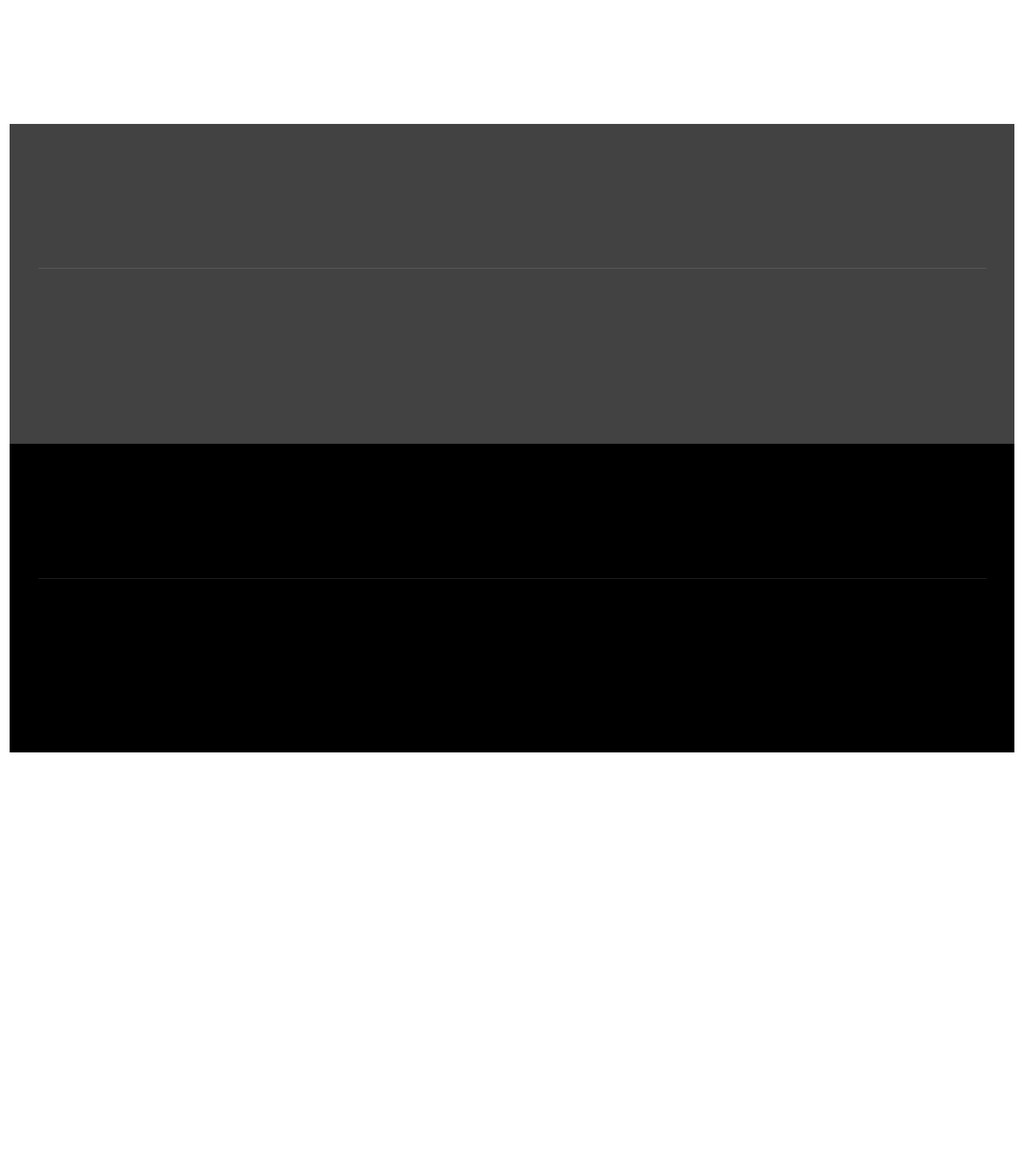
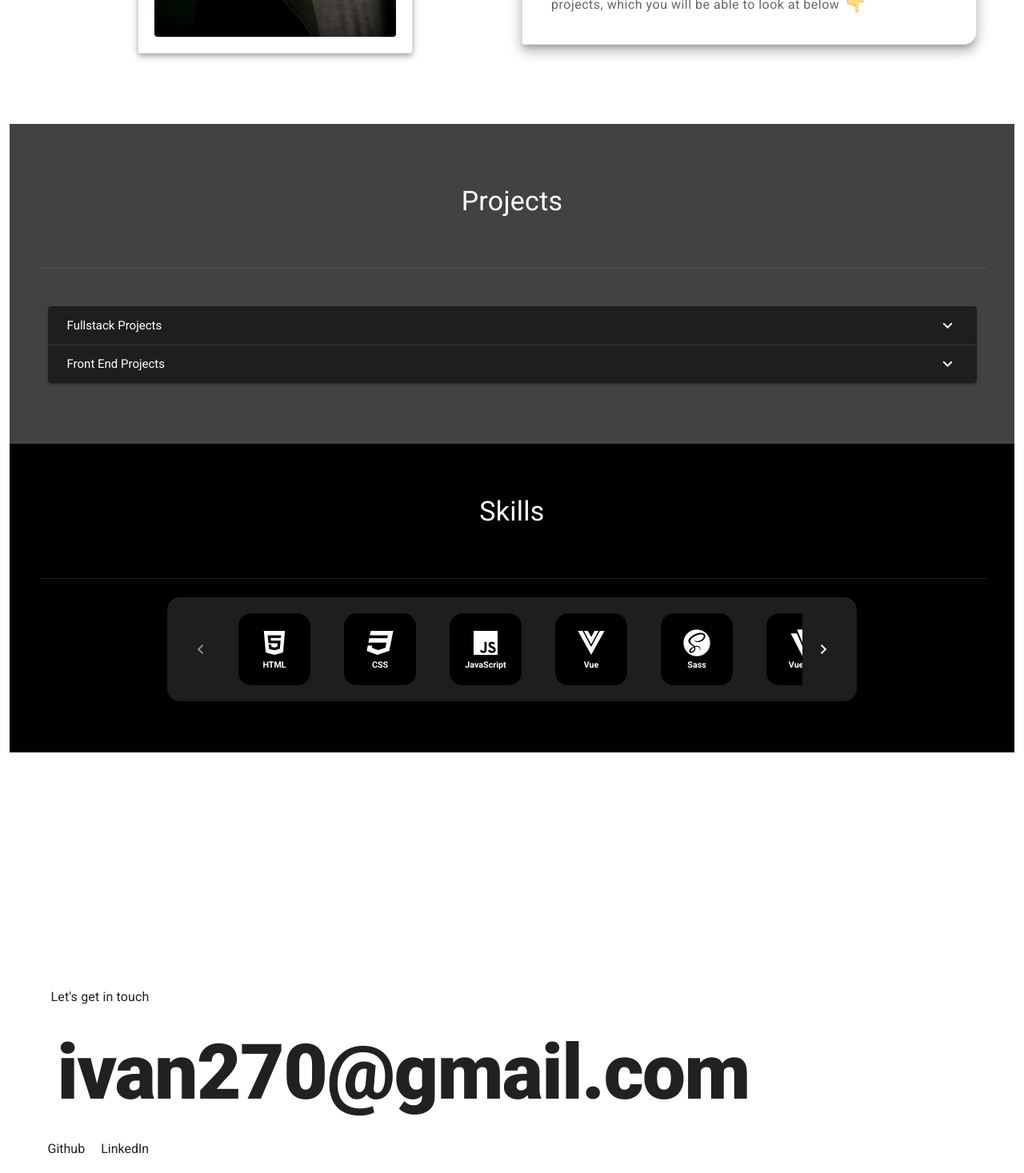
Before and after one commit to Ivan270/portfv2, a Vue app: page / in a window 1280 px wide. Shown: the part 1330-2797 px from the top of the page at 80% size. Built offline with nearby package versions, Linux system fonts and the light colour scheme.

Commit message:
added scrollAnimation directive

```diff
--- a/src/components/About.vue
+++ b/src/components/About.vue
@@ -1,22 +1,17 @@
 <template>
 	<v-container fluid class="mb-16 mx-auto">
 		<v-container>
-			<v-row>
+			<v-row class="" v-scrollAnimation>
 				<v-col cols="12">
 					<v-container>
 						<v-divider></v-divider>
-						<h2 class="text-h4 text-center pt-16 pb-4 blockAnim">
+						<h2 class="text-h4 text-center pt-16 pb-4">
 							Ab<span class="title-span">o</span>ut me
 						</h2>
 					</v-container>
 				</v-col>
 				<v-col cols="12" md="6">
-					<v-card
-						class="mx-auto pa-5 blockAnim"
-						elevation="5"
-						outlined
-						max-width="344"
-					>
+					<v-card class="mx-auto pa-5" elevation="5" outlined max-width="344">
 						<v-img src="@/assets/profile.jpg" height="350px"></v-img>
 					</v-card>
 				</v-col>
@@ -24,7 +19,7 @@
 				<v-col cols="12" md="6" align-self="center">
 					<v-card
 						max-width="700"
-						class="pa-5 mx-auto blockAnim"
+						class="pa-5 mx-auto"
 						elevation="10"
 						outlined
 						shaped
--- a/src/components/Contact.vue
+++ b/src/components/Contact.vue
@@ -1,29 +1,29 @@
 <template>
 	<v-sheet height="100vh" class="d-flex align-center">
-		<v-container>
+		<v-container class="hidden">
 			<v-row align="center">
 				<v-col cols="12">
-					<h3 class="ps-1 pb-5 subtitle-1 blockAnim">Let's get in touch</h3>
-					<v-container class="blockAnim">
+					<h3 class="ps-1 pb-5 subtitle-1">Let's get in touch</h3>
+					<v-container class="">
 						<a
 							href="mailto:ivan270@gmail.com"
-							class="blockAnim text-h5 text-md-h3 text-lg-h1 text-decoration-none grey--text text--darken-4 text-start font-weight-black text-lowercase breaker"
+							class="text-h5 text-md-h3 text-lg-h1 text-decoration-none grey--text text--darken-4 text-start font-weight-black text-lowercase breaker"
 						>
 							ivan270@gmail.com
 						</a>
 					</v-container>
 				</v-col>
-				<v-col class="blockAnim">
+				<v-col class="">
 					<a
 						href="https://github.com/Ivan270"
 						target="_blank"
-						class="pe-5 text-decoration-none grey--text text--darken-4 blockAnim"
+						class="pe-5 text-decoration-none grey--text text--darken-4"
 						>Github</a
 					>
 					<a
 						href="https://www.linkedin.com/in/ivan-verdugo-c"
 						target="_blank"
-						class="text-decoration-none grey--text text--darken-4 blockAnim"
+						class="text-decoration-none grey--text text--darken-4"
 						>LinkedIn</a
 					>
 				</v-col>
--- a/src/components/Projects.vue
+++ b/src/components/Projects.vue
@@ -4,8 +4,8 @@
 		fill-height
 		class="projects_container grey darken-3 white--text py-16"
 	>
-		<v-col cols="12">
-			<h2 class="text-h4 text-center pb-16 blockAnim">Projects</h2>
+		<v-col cols="12" v-scrollAnimation>
+			<h2 class="text-h4 text-center pb-16">Projects</h2>
 			<v-container>
 				<v-row>
 					<v-divider dark></v-divider>
@@ -14,7 +14,7 @@
 		</v-col>
 
 		<v-container>
-			<v-expansion-panels inset dark class="blockAnim">
+			<v-expansion-panels inset dark v-scrollAnimation>
 				<v-expansion-panel>
 					<v-expansion-panel-header
 						>Fullstack Projects</v-expansion-panel-header
--- a/src/components/Skills.vue
+++ b/src/components/Skills.vue
@@ -11,7 +11,12 @@
 		<v-sheet class="mx-auto blockAnim" max-width="70%" dark rounded="xl">
 			<v-slide-group class="pa-4" show-arrows>
 				<v-slide-item v-for="skill in skills" :key="skill.title">
-					<v-card class="ma-4" width="100" elevation="0">
+					<v-card
+						class="ma-4 skill-icon"
+						width="100"
+						elevation="0"
+						v-scrollAnimation
+					>
 						<v-row align="center" justify="center">
 							<v-sheet
 								rounded="xl"
--- /dev/null
+++ b/src/directives/scrollAnimation.js
@@ -0,0 +1,17 @@
+const animatedScrollObserver = new IntersectionObserver(
+	(entries, animatedScrollObserver) => {
+		entries.forEach((entry) => {
+			if (entry.isIntersecting) {
+				entry.target.classList.add('enter');
+				animatedScrollObserver.unobserve(entry.target);
+			}
+		});
+	}
+);
+
+export default {
+	bind(el) {
+		el.classList.add('before-enter');
+		animatedScrollObserver.observe(el);
+	},
+};
--- a/src/main.js
+++ b/src/main.js
@@ -3,7 +3,9 @@ import App from './App.vue';
 import router from './router';
 import store from './store';
 import vuetify from './plugins/vuetify';
+import scrollAnimation from './directives/scrollAnimation';
 
+Vue.directive('scrollAnimation', scrollAnimation);
 Vue.config.productionTip = false;
 
 new Vue({
--- a/src/views/HomeView.vue
+++ b/src/views/HomeView.vue
@@ -14,6 +14,18 @@
 	import Projects from '@/components/Projects.vue';
 	import Skills from '@/components/Skills.vue';
 	import Contact from '@/components/Contact.vue';
+
+	// const hiddenElements = document.querySelectorAll('.noshow');
+	// const observer = new IntersectionObserver((entries) => {
+	// 	entries.forEach((entry) => {
+	// 		if (entry.isIntersecting) {
+	// 			entry.target.classList.add('show');
+	// 		} else {
+	// 			entry.target.classList.remove('show');
+	// 		}
+	// 	});
+	// });
+	// hiddenElements.forEach((element) => observer.observe(element));
 
 	export default {
 		name: 'Home-view',
@@ -35,23 +47,69 @@
 	}
 </style>
 <style>
-	@keyframes show {
+	/* @keyframes show {
 		from {
 			opacity: 0;
+			filter: blur(5px);
 			scale: 25%;
+			transform: translateX(-100%);
+			transition: all 1s;
 		}
 
 		to {
 			opacity: 1;
-			scale: 100%;
+			filter: blur(0px);
+			transform: translateX(0);
 		}
 	}
-	.blockAnim {
+	/* .blockAnim {
 		view-timeline-name: --block;
 		view-timeline-axis: block;
 		animation-timeline: --block;
 		animation-name: show;
 		animation-range: entry 25% cover 30%;
 		animation-fill-mode: both;
+	} */
+
+	.before-enter {
+		opacity: 0;
+		filter: blur(15px);
+		transform: translateX(-100%);
+		transition: all 1.2s;
+	}
+	@media (prefers-reduced-motion) {
+		.before-enter {
+			transition: none;
+		}
+	}
+
+	.enter {
+		opacity: 1;
+		filter: blur(0);
+		transform: translateX(0);
+	}
+	.skill-icon:nth-child(2) {
+		transition-delay: 200ms;
+	}
+	.skill-icon:nth-child(3) {
+		transition-delay: 400ms;
+	}
+	.skill-icon:nth-child(4) {
+		transition-delay: 600ms;
+	}
+	.skill-icon:nth-child(5) {
+		transition-delay: 800ms;
+	}
+	.skill-icon:nth-child(6) {
+		transition-delay: 1000ms;
+	}
+	.skill-icon:nth-child(7) {
+		transition-delay: 1200ms;
+	}
+	.skill-icon:nth-child(8) {
+		transition-delay: 1400ms;
+	}
+	.skill-icon:nth-child(9) {
+		transition-delay: 1600ms;
 	}
 </style>
```
